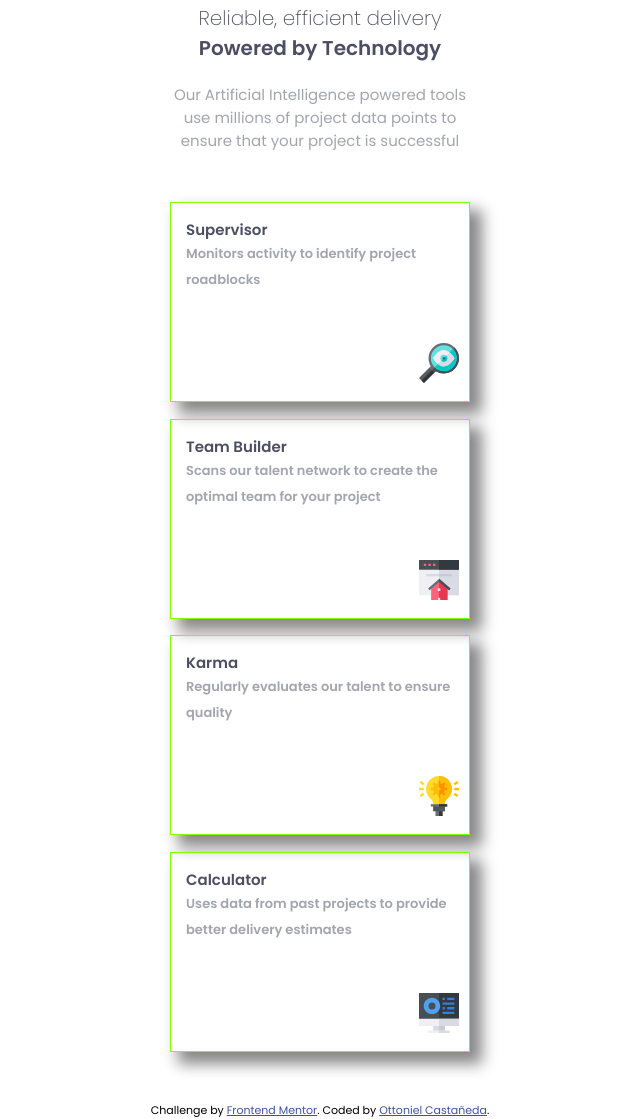
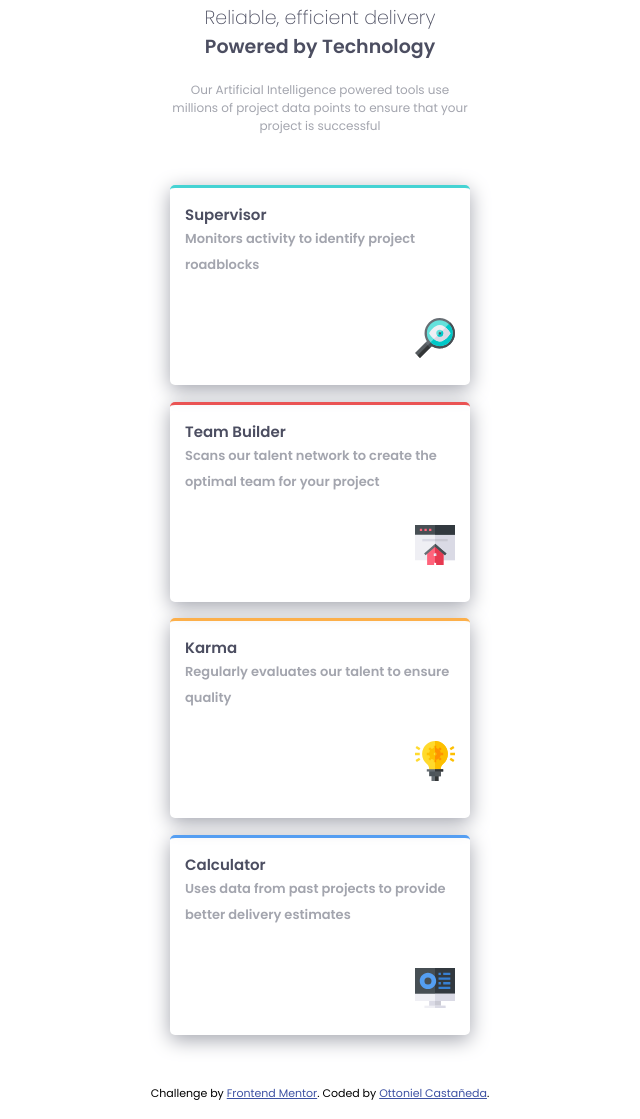
Before and after one commit to Ottoniel-Castanneda/Four-card-feature-section, a plain HTML site: page index.html in a window 1280 px wide. Shown: the part 47-1166 px from the top of the page, without its empty margins (320-960 px from the left). Drawn offline with Linux system fonts and the light colour scheme.

Commit message:
Modificando Box-shadow

```diff
--- a/index.html
+++ b/index.html
@@ -26,26 +26,26 @@
     <div class="card card1">
       <p class="tittlecard">Supervisor</p>
       <h2 class="description">Monitors activity to identify project roadblocks</h2>
-      <img class="logo"  src="./images/icon-supervisor.svg" alt="lupa">
+      <img class="logo logo-lupa"  src="./images/icon-supervisor.svg" alt="lupa">
     </div>
 
     <div class="card card2">
       <p class="tittlecard"> Team Builder</p>
       <h2 class="description">Scans our talent network to create the optimal team for your project</h2>
-      <img class="logo"  src="./images/icon-team-builder.svg" alt="casita">
+      <img class="logo logo-casa"  src="./images/icon-team-builder.svg" alt="casita">
 
     </div>
 
     <div class="card card3">
       <p class="tittlecard">Karma</p>
       <h2 class="description">Regularly evaluates our talent to ensure quality</h2>
-      <img class="logo"  src="./images/icon-karma.svg" alt="foco">
+      <img class="logo logo-foco"  src="./images/icon-karma.svg" alt="foco">
     </div>
 
     <div class="card card4">
       <p class="tittlecard">Calculator</p>
        <h2 class="description"> Uses data from past projects to provide better delivery estimates</h2>
-       <img class="logo" src="./images/icon-calculator.svg" alt="">
+       <img class="logo logo-calc" src="./images/icon-calculator.svg" alt="">
 
     </div>
 
--- a/styles.css
+++ b/styles.css
@@ -32,22 +32,22 @@ header {
     margin-top: 50px;
     width: 300px;
     text-align: center;
-   /* border: 1px solid black;*/
+
 }
 .principal {
     color: var(--Grayish-Blue);
-    font-size: 1.5rem;
+    font-size: 1.2rem;
     font-weight: 500;
     margin: 20px 0 30px 0;
 }
 h1 {
     color: var(--Very-Dark-Blue);
-    font-size: 2rem;
+    font-size: 1.9rem;
     font-weight: 200;
 }
 h2 {
     color: var(--Very-Dark-Blue);
-    font-size: 2rem;
+    font-size: 1.9rem;
 }
 .cards_container {
     width: 300px;
@@ -58,14 +58,46 @@ h2 {
     flex-direction: column;
     align-items: center;
 }
-.card {
-    box-shadow: 10px 10px 14px 2px rgba(0,0,0,0.47);
+
+.card1  {
+    box-shadow: 0 5px 20px 0 var(--Grayish-Blue);
     display: flex;
     flex-direction: column;
-    border: 1px solid chartreuse;
+    border-top: 3px solid var(--Cyan);
+    border-radius: 5px;
+    width: 300px;
+    height: 200px;
+}.card2 {
+    box-shadow: 0 5px 20px 0 var(--Grayish-Blue);
+    display: flex;
+    flex-direction: column;
+    border-top: 3px solid var(--Red);
+    border-radius: 5px;
     width: 300px;
     height: 200px;
 }
+.card3 {
+    box-shadow: 0 5px 20px 0 var(--Grayish-Blue);
+    display: flex;
+    display: flex;
+    flex-direction: column;
+    border-top: 3px solid var(--Orange);
+    border-radius: 5px;
+    width: 300px;
+    height: 200px;
+}
+.card4 {
+    box-shadow: 0 5px 20px 0 var(--Grayish-Blue);
+    display: flex;
+    display: flex;
+    flex-direction: column;
+    border-top: 3px solid var(--Blue);
+    border-radius: 5px;
+    width: 300px;
+    height: 200px;
+}
+
+
 .tittlecard {
     color: var(--Very-Dark-Blue);
     font-size: 1.5rem;
@@ -78,12 +110,32 @@ h2 {
     line-height: 2;
     color: var(--Grayish-Blue);
 }
-.logo{
-    margin: 50px 10px 0 0;
+
+.logo-lupa {
+    margin: 40px 15px 0 0;
+    align-self: flex-end;
+    width: 40px;
+    height: 40px;
+}
+.logo-casa {
+    margin: 30px 15px 0 0;
+    align-self: flex-end;
+    width: 40px;
+    height: 40px;
+}
+.logo-foco {
+    margin: 30px 15px 0 0;
+    align-self: flex-end;
+    width: 40px;
+    height: 40px;
+}
+.logo-calc {
+    margin: 40px 15px 0 0;
     align-self: flex-end;
     width: 40px;
     height: 40px;
 }
 
+
 .attribution { font-size: 11px; text-align: center; }
 .attribution a { color: hsl(228, 45%, 44%); }
```
